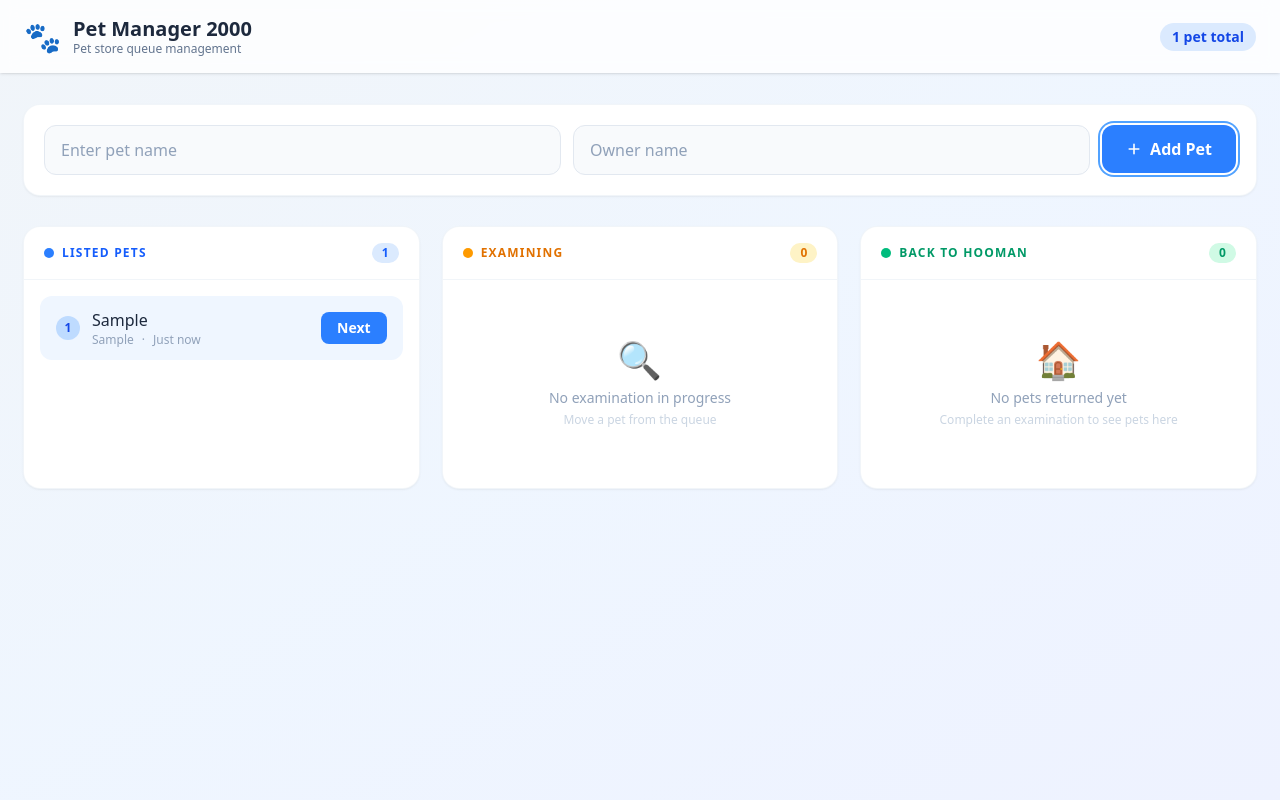
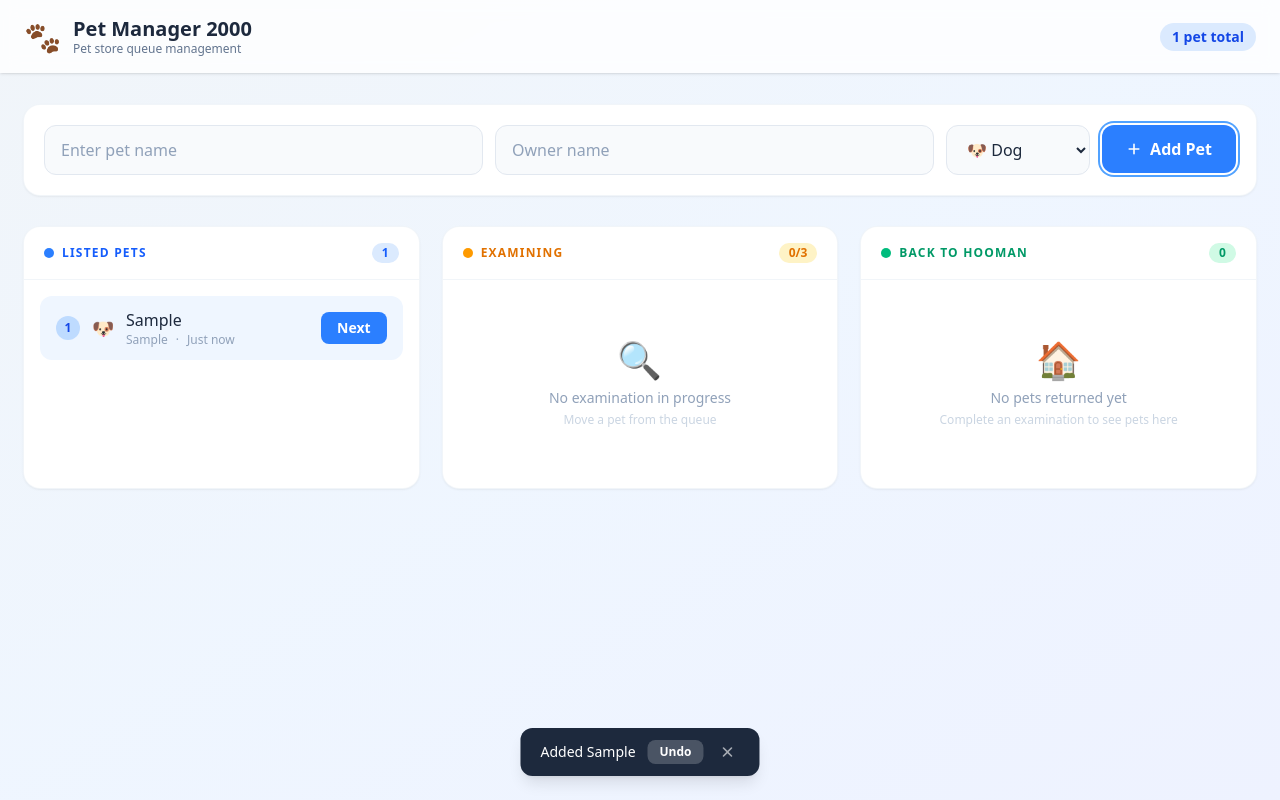
Before and after one commit to Doug-26/Pet-Manager-2000, an Angular app in the folder PM2000.Angular/: page / in a window 1280 px wide. Both pictures are taken after typing "Sample", "Sample" into the empty fields and a click on the button "Add Pet". Built offline with nearby package versions, Linux system fonts and the light colour scheme.

Commit message:
feat: Enhance pet management features with species selection and notifications

```diff
--- a/PM2000.Angular/src/app/features/queue/pet-card/pet-card.component.ts
+++ b/PM2000.Angular/src/app/features/queue/pet-card/pet-card.component.ts
@@ -1,5 +1,5 @@
 import { ChangeDetectionStrategy, Component, computed, input, output, signal, OnDestroy } from '@angular/core';
-import { Pet } from '../../../models/pet.model';
+import { Pet, PET_SPECIES_OPTIONS } from '../../../models/pet.model';
 
 @Component({
   selector: 'app-pet-card',
@@ -17,6 +17,8 @@ import { Pet } from '../../../models/pet.model';
           {{ position() }}
         </span>
       }
+
+      <span class="text-lg" [attr.aria-label]="pet().species" role="img">{{ speciesIcon() }}</span>
 
       <div class="flex-1 min-w-0">
         <span class="block truncate font-medium text-slate-800">{{ pet().name }}</span>
@@ -54,8 +56,9 @@ import { Pet } from '../../../models/pet.model';
       } @else {
         <button
           type="button"
-          class="rounded-lg px-4 py-1.5 text-sm font-semibold text-white transition-colors focus:outline-none focus:ring-2 focus:ring-offset-1"
+          class="rounded-lg px-4 py-1.5 text-sm font-semibold text-white transition-colors focus:outline-none focus:ring-2 focus:ring-offset-1 disabled:cursor-not-allowed disabled:opacity-40"
           [class]="actionBtnClass()"
+          [disabled]="actionDisabled()"
           [attr.aria-label]="actionLabel()"
           (click)="action.emit(pet().id)"
         >
@@ -68,12 +71,17 @@ import { Pet } from '../../../models/pet.model';
 export class PetCardComponent implements OnDestroy {
   readonly pet = input.required<Pet>();
   readonly position = input<number | null>(null);
+  readonly actionDisabled = input(false);
 
   readonly action = output<string>();
   readonly remove = output<string>();
 
+  private readonly speciesMap = new Map(PET_SPECIES_OPTIONS.map((o) => [o.value, o.icon]));
+
   private readonly now = signal(Date.now());
   private readonly timerRef = setInterval(() => this.now.set(Date.now()), 30_000);
+
+  protected readonly speciesIcon = computed(() => this.speciesMap.get(this.pet().species) ?? '🐾');
 
   protected readonly waitTime = computed(() => {
     const diffMs = this.now() - this.pet().statusChangedAt;
@@ -105,6 +113,7 @@ export class PetCardComponent implements OnDestroy {
 
   protected readonly actionLabel = computed(() => {
     const name = this.pet().name;
+    if (this.actionDisabled()) return `Cannot move ${name} — examining is full`;
     return this.pet().status === 'listed'
       ? `Move ${name} to examining`
       : `Mark ${name} as done`;
--- a/PM2000.Angular/src/app/features/queue/queue-board.component.html
+++ b/PM2000.Angular/src/app/features/queue/queue-board.component.html
@@ -49,6 +49,18 @@
             </p>
           }
         </div>
+        <div class="w-full sm:w-36">
+          <label for="species-select" class="sr-only">Pet species</label>
+          <select
+            id="species-select"
+            [formControl]="speciesControl"
+            class="w-full rounded-xl border border-slate-200 bg-slate-50 px-4 py-3 text-slate-800 transition-all focus:border-blue-400 focus:bg-white focus:outline-none focus:ring-2 focus:ring-blue-400/30"
+          >
+            @for (opt of speciesOptions; track opt.value) {
+              <option [value]="opt.value">{{ opt.icon }} {{ opt.label }}</option>
+            }
+          </select>
+        </div>
         <button
           type="submit"
           class="flex items-center justify-center gap-2 rounded-xl bg-blue-500 px-6 py-3 font-semibold text-white transition-colors hover:bg-blue-600 focus:outline-none focus:ring-2 focus:ring-blue-400 focus:ring-offset-2 active:bg-blue-700"
@@ -88,7 +100,7 @@
           </div>
           <span
             class="rounded-full bg-blue-100 px-2.5 py-0.5 text-xs font-bold text-blue-600"
-            aria-label="{{ listedPets().length }} pets listed"
+            [attr.aria-label]="listedPets().length + ' pets listed'"
           >
             {{ listedPets().length }}
           </span>
@@ -105,6 +117,7 @@
               <app-pet-card
                 [pet]="pet"
                 [position]="i + 1"
+                [actionDisabled]="examiningFull()"
                 (action)="onMoveNext($event)"
                 (remove)="onRemove($event)"
               />
@@ -131,13 +144,22 @@
               Examining
             </h2>
           </div>
-          <span
-            class="rounded-full bg-amber-100 px-2.5 py-0.5 text-xs font-bold text-amber-600"
-            aria-label="{{ examiningPets().length }} pets being examined"
-          >
-            {{ examiningPets().length }}
-          </span>
+          <div class="flex items-center gap-1.5">
+            <span
+              class="rounded-full px-2.5 py-0.5 text-xs font-bold"
+              [class]="examiningFull() ? 'bg-red-100 text-red-600' : 'bg-amber-100 text-amber-600'"
+              [attr.aria-label]="examiningPets().length + ' of ' + maxExamining + ' examining slots used'"
+            >
+              {{ examiningPets().length }}/{{ maxExamining }}
+            </span>
+          </div>
         </div>
+
+        @if (examiningFull()) {
+          <div class="mx-4 mt-3 rounded-lg bg-red-50 px-3 py-2 text-xs font-medium text-red-600" role="status">
+            Examining is full — finish a pet before adding more.
+          </div>
+        }
 
         <ul
           class="flex flex-1 flex-col gap-3 p-4 min-h-52"
@@ -177,7 +199,7 @@
           </div>
           <span
             class="rounded-full bg-emerald-100 px-2.5 py-0.5 text-xs font-bold text-emerald-600"
-            aria-label="{{ donePets().length }} pets returned to owner"
+            [attr.aria-label]="donePets().length + ' pets returned to owner'"
           >
             {{ donePets().length }}
           </span>
@@ -213,4 +235,32 @@
     </div>
   </section>
 
+  <!-- Undo Toast -->
+  @if (lastAction()) {
+    <div
+      class="fixed bottom-6 left-1/2 z-50 flex -translate-x-1/2 items-center gap-3 rounded-xl bg-slate-800 px-5 py-3 text-sm text-white shadow-lg"
+      role="status"
+      aria-live="assertive"
+    >
+      <span>{{ lastAction()!.label }}</span>
+      <button
+        type="button"
+        class="rounded-lg bg-white/20 px-3 py-1 text-xs font-semibold transition-colors hover:bg-white/30 focus:outline-none focus:ring-2 focus:ring-white/50"
+        (click)="onUndo()"
+      >
+        Undo
+      </button>
+      <button
+        type="button"
+        class="p-1 text-white/60 transition-colors hover:text-white focus:outline-none focus:ring-2 focus:ring-white/50 rounded"
+        aria-label="Dismiss"
+        (click)="onDismissUndo()"
+      >
+        <svg xmlns="http://www.w3.org/2000/svg" class="h-4 w-4" viewBox="0 0 20 20" fill="currentColor" aria-hidden="true" focusable="false">
+          <path fill-rule="evenodd" d="M4.293 4.293a1 1 0 011.414 0L10 8.586l4.293-4.293a1 1 0 111.414 1.414L11.414 10l4.293 4.293a1 1 0 01-1.414 1.414L10 11.414l-4.293 4.293a1 1 0 01-1.414-1.414L8.586 10 4.293 5.707a1 1 0 010-1.414z" clip-rule="evenodd" />
+        </svg>
+      </button>
+    </div>
+  }
+
 </div>
--- a/PM2000.Angular/src/app/features/queue/queue-board.component.ts
+++ b/PM2000.Angular/src/app/features/queue/queue-board.component.ts
@@ -2,6 +2,7 @@ import { ChangeDetectionStrategy, Component, inject } from '@angular/core';
 import { ReactiveFormsModule, FormControl, FormGroup, Validators } from '@angular/forms';
 import { PetQueueService } from '../../services/pet-queue.service';
 import { PetCardComponent } from './pet-card/pet-card.component';
+import { PET_SPECIES_OPTIONS, PetSpecies } from '../../models/pet.model';
 
 @Component({
   selector: 'app-queue-board',
@@ -11,6 +12,8 @@ import { PetCardComponent } from './pet-card/pet-card.component';
 })
 export class QueueBoardComponent {
   private readonly queueService = inject(PetQueueService);
+
+  readonly speciesOptions = PET_SPECIES_OPTIONS;
 
   readonly petNameControl = new FormControl('', {
     nonNullable: true,
@@ -22,24 +25,37 @@ export class QueueBoardComponent {
     validators: [Validators.required],
   });
 
+  readonly speciesControl = new FormControl<PetSpecies>('dog', { nonNullable: true });
+
   readonly addPetForm = new FormGroup({
     petName: this.petNameControl,
     ownerName: this.ownerNameControl,
+    species: this.speciesControl,
   });
 
   readonly listedPets = this.queueService.listedPets;
   readonly examiningPets = this.queueService.examiningPets;
   readonly donePets = this.queueService.donePets;
+  readonly examiningFull = this.queueService.examiningFull;
+  readonly maxExamining = this.queueService.MAX_EXAMINING;
+  readonly lastAction = this.queueService.lastAction;
 
   onAddPet(): void {
     this.addPetForm.markAllAsTouched();
     if (this.addPetForm.invalid) return;
-    this.queueService.addPet(this.petNameControl.value, this.ownerNameControl.value);
+    this.queueService.addPet(
+      this.petNameControl.value,
+      this.ownerNameControl.value,
+      this.speciesControl.value,
+    );
     this.addPetForm.reset();
   }
 
   onMoveNext(id: string): void {
-    this.queueService.moveNext(id);
+    const movedToDone = this.queueService.moveNext(id);
+    if (movedToDone) {
+      this.playNotification();
+    }
   }
 
   onRemove(id: string): void {
@@ -47,4 +63,21 @@ export class QueueBoardComponent {
       this.queueService.removePet(id);
     }
   }
+
+  onUndo(): void {
+    this.queueService.undo();
+  }
+
+  onDismissUndo(): void {
+    this.queueService.dismissUndo();
+  }
+
+  private playNotification(): void {
+    if (!('Notification' in window)) return;
+    if (Notification.permission === 'granted') {
+      new Notification('Pet Manager 2000', { body: 'A pet is ready to go home! 🏠' });
+    } else if (Notification.permission !== 'denied') {
+      Notification.requestPermission();
+    }
+  }
 }
--- a/PM2000.Angular/src/app/models/pet.model.ts
+++ b/PM2000.Angular/src/app/models/pet.model.ts
@@ -1,9 +1,21 @@
 export type PetStatus = 'listed' | 'examining' | 'done';
+
+export type PetSpecies = 'dog' | 'cat' | 'bird' | 'rabbit' | 'fish' | 'other';
+
+export const PET_SPECIES_OPTIONS: { value: PetSpecies; label: string; icon: string }[] = [
+  { value: 'dog', label: 'Dog', icon: '🐶' },
+  { value: 'cat', label: 'Cat', icon: '🐱' },
+  // { value: 'bird', label: 'Bird', icon: '🐦' },
+  // { value: 'rabbit', label: 'Rabbit', icon: '🐰' },
+  // { value: 'fish', label: 'Fish', icon: '🐟' },
+  // { value: 'other', label: 'Other', icon: '🐾' },
+];
 
 export interface Pet {
   id: string;
   name: string;
   ownerName: string;
+  species: PetSpecies;
   status: PetStatus;
   statusChangedAt: number;
 }
--- a/PM2000.Angular/src/app/services/pet-queue.service.ts
+++ b/PM2000.Angular/src/app/services/pet-queue.service.ts
@@ -1,44 +1,81 @@
 import { Injectable, computed, signal } from '@angular/core';
-import { Pet, PetStatus } from '../models/pet.model';
+import { Pet, PetSpecies, PetStatus } from '../models/pet.model';
+
+export interface UndoAction {
+  label: string;
+  snapshot: Pet[];
+}
 
 @Injectable({ providedIn: 'root' })
 export class PetQueueService {
   private readonly _pets = signal<Pet[]>([]);
+  private readonly _lastAction = signal<UndoAction | null>(null);
+
+  readonly MAX_EXAMINING = 3;
 
   readonly listedPets = computed(() => this._pets().filter((p) => p.status === 'listed'));
   readonly examiningPets = computed(() => this._pets().filter((p) => p.status === 'examining'));
   readonly donePets = computed(() => this._pets().filter((p) => p.status === 'done'));
   readonly totalCount = computed(() => this._pets().length);
+  readonly examiningFull = computed(() => this.examiningPets().length >= this.MAX_EXAMINING);
+  readonly lastAction = this._lastAction.asReadonly();
 
-  addPet(name: string, ownerName: string): void {
+  addPet(name: string, ownerName: string, species: PetSpecies): void {
     const trimmedName = name.trim();
     const trimmedOwner = ownerName.trim();
     if (!trimmedName) return;
+    this.saveSnapshot(`Added ${trimmedName}`);
     const newPet: Pet = {
       id: crypto.randomUUID(),
       name: trimmedName,
       ownerName: trimmedOwner,
+      species,
       status: 'listed',
       statusChangedAt: Date.now(),
     };
     this._pets.update((pets) => [...pets, newPet]);
   }
 
-  moveNext(id: string): void {
+  moveNext(id: string): boolean {
+    const pet = this._pets().find((p) => p.id === id);
+    if (!pet) return false;
+
     const nextStatusMap: Partial<Record<PetStatus, PetStatus>> = {
       listed: 'examining',
       examining: 'done',
     };
+    const next = nextStatusMap[pet.status];
+    if (!next) return false;
+    if (next === 'examining' && this.examiningFull()) return false;
+
+    this.saveSnapshot(`Moved ${pet.name}`);
     this._pets.update((pets) =>
-      pets.map((pet) => {
-        if (pet.id !== id) return pet;
-        const next = nextStatusMap[pet.status];
-        return next ? { ...pet, status: next, statusChangedAt: Date.now() } : pet;
-      }),
+      pets.map((p) =>
+        p.id === id ? { ...p, status: next, statusChangedAt: Date.now() } : p,
+      ),
     );
+    return next === 'done';
   }
 
   removePet(id: string): void {
+    const pet = this._pets().find((p) => p.id === id);
+    if (!pet) return;
+    this.saveSnapshot(`Removed ${pet.name}`);
     this._pets.update((pets) => pets.filter((p) => p.id !== id));
   }
+
+  undo(): void {
+    const action = this._lastAction();
+    if (!action) return;
+    this._pets.set(action.snapshot);
+    this._lastAction.set(null);
+  }
+
+  dismissUndo(): void {
+    this._lastAction.set(null);
+  }
+
+  private saveSnapshot(label: string): void {
+    this._lastAction.set({ label, snapshot: [...this._pets()] });
+  }
 }
--- a/PM2000.Angular/src/app/shared/header/header.component.ts
+++ b/PM2000.Angular/src/app/shared/header/header.component.ts
@@ -6,7 +6,7 @@ import { ChangeDetectionStrategy, Component, input } from '@angular/core';
   template: `
     <header class="bg-white/80 shadow-sm backdrop-blur-sm">
       <div class="mx-auto flex max-w-7xl items-center gap-3 px-6 py-4">
-        <span class="text-3xl" role="img" aria-label="Paw print">🐾</span>
+        <span class="text-3xl" role="img" aria-label="Paw print" style="filter: sepia(1) saturate(3) hue-rotate(340deg) brightness(0.75)">🐾</span>
         <div>
           <h1 class="text-xl font-bold leading-tight text-slate-800">Pet Manager 2000</h1>
           <p class="text-xs text-slate-500">Pet store queue management</p>
```
Also changed, not shown: PM2000.Angular/src/index.html (+1 -1 lines).
